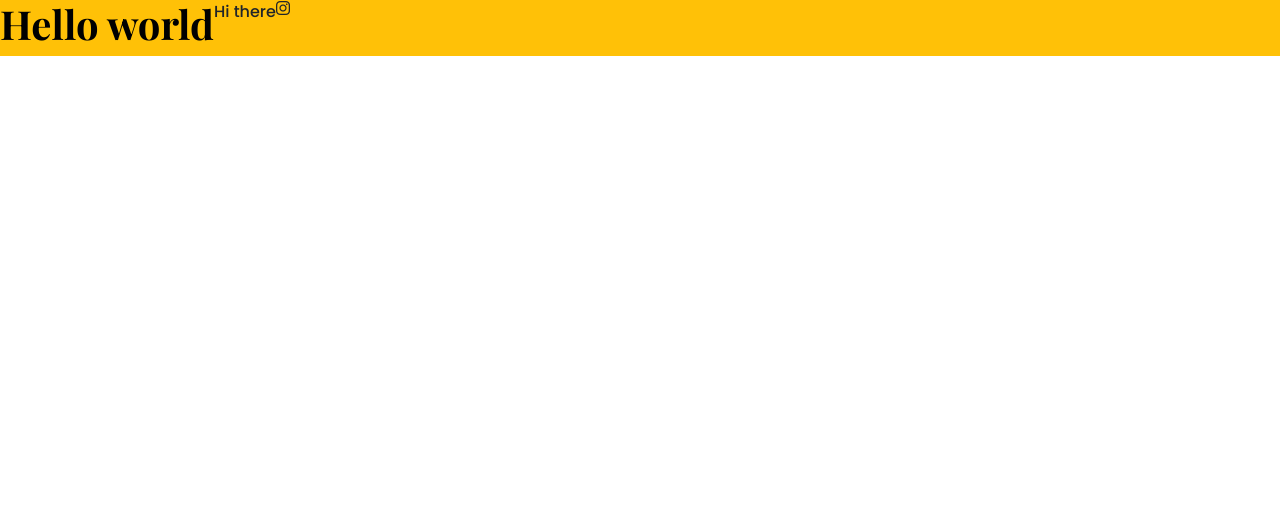
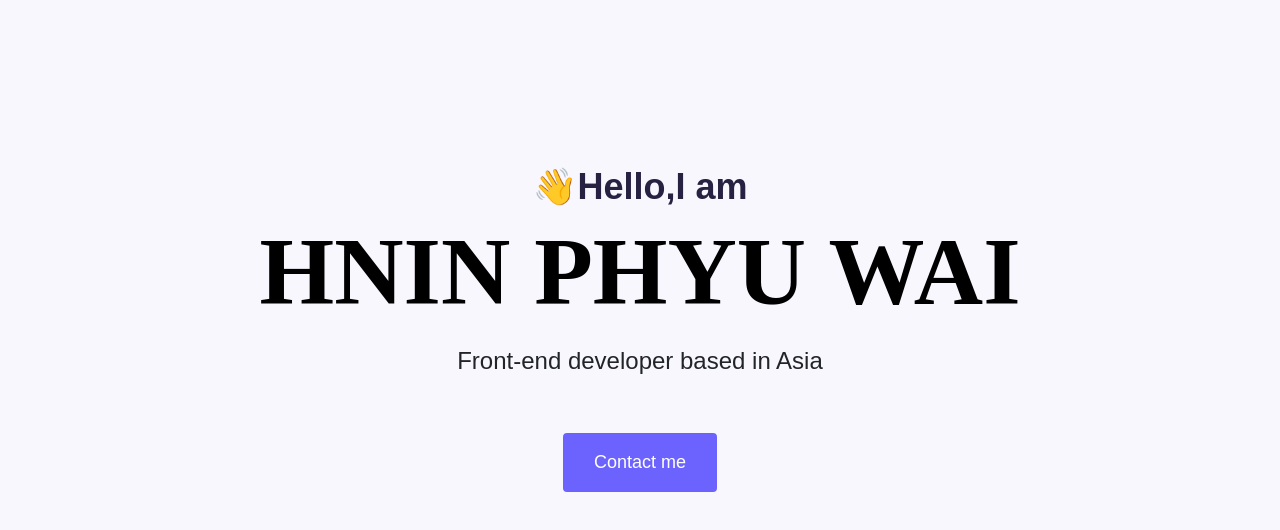
Before and after one commit to HNIN-PHYU-WAI/portfolio-project, a plain HTML site: page index.html in a window 1280 px wide. Drawn offline with nearby package versions, Linux system fonts and the light colour scheme.

Commit message:
my homepage

```diff
--- a/index.html
+++ b/index.html
@@ -3,6 +3,7 @@
   <head>
     <meta charset="UTF-8" />
     <meta http-equiv="X-UA-Compatible" content="IE=edge" />
+    <meta name="viewport" content="width=device-width, initial-scale=1.0" />
     <link
       href="https://cdn.jsdelivr.net/npm/bootstrap@5.0.0-beta2/dist/css/bootstrap.min.css"
       rel="stylesheet"
@@ -15,23 +16,19 @@
       crossorigin="anonymous"
     ></script>
     <script
-      src="https://kit.fontawesome.com/ddc3ee268a.js"
-      crossorigin="anonymous"
-    ></script>
-    <link rel="preconnect" href="https://fonts.gstatic.com" />
-    <link
-      href="https://fonts.googleapis.com/css2?family=Playfair+Display:wght@700&family=Poppins:wght@500;700&display=swap"
-      rel="stylesheet"
-    />
+    src="https://kit.fontawesome.com/381395cca6.js" crossorigin="anonymous">
+    </script>
     <link rel="stylesheet" href="styles/portfolio.css" />
-    <meta name="viewport" content="width=device-width, initial-scale=1.0" />
     <title>Document</title>
   </head>
   <body>
-    <div class="d-flex bg-warning">
-      <h1>Hello world</h1>
-      <p>Hi there</p>
-      <i class="fab fa-instagram"></i>
+    <div class="hero">
+      <p>👋Hello,I am</p>
+      <h1>HNIN PHYU WAI</h1>
+      <h2 class="mb-5">Front-end developer based in Asia</h2>
+      <div>
+        <a href="#" class="btn btn-branding">Contact me</a>
+      </div>
     </div>
   </body>
 </html>
--- a/styles/portfolio.css
+++ b/styles/portfolio.css
@@ -1,10 +1,49 @@
+:root{
+  --branding-color:#6c63ff;
+  --secondary-color:#f9f7fe;
+  --heading-font-family:"Playfair Display", serif;
+  --default-font-family:"Poppins", sans-serif;
+}
+
 h1 {
   color: black;
-  font-family: "Playfair Display", serif;
+  font-size: 96px;
+  font-family:var(--heading-font-family) ;
   font-weight: bold;
+}
+body{
+  font-family: var(--default-font-family);
 }
 
 p {
+  font-weight: normal;
+}
+
+.hero{
+  background:var(--secondary-color) ;
+  text-align: center;
+  padding: 160px 20px;
+}
+
+.hero p{
+  font-size: 36px;
+  font-weight: bold;
+  margin: 0;
+  color: #272142;
+}
+
+.hero h2{
   font-family: "Poppins", sans-serif;
   font-weight: normal;
+  font-size: 24px;
+  line-height: 2;
 }
+
+.btn-branding{
+  color:white;
+  background:var(--branding-color) ;
+  border-radius: 4px;
+  font-size: 18px;
+  line-height: 27px;
+  padding: 15px 30px;
+}
```
